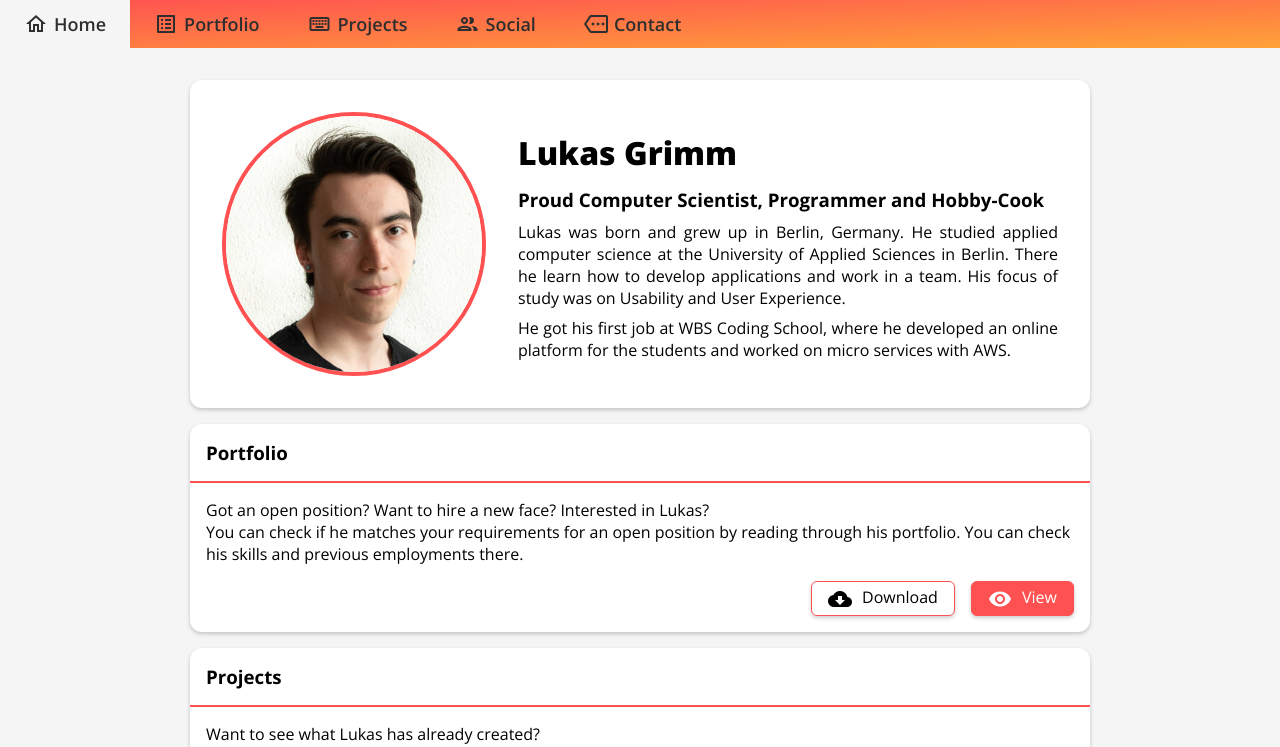
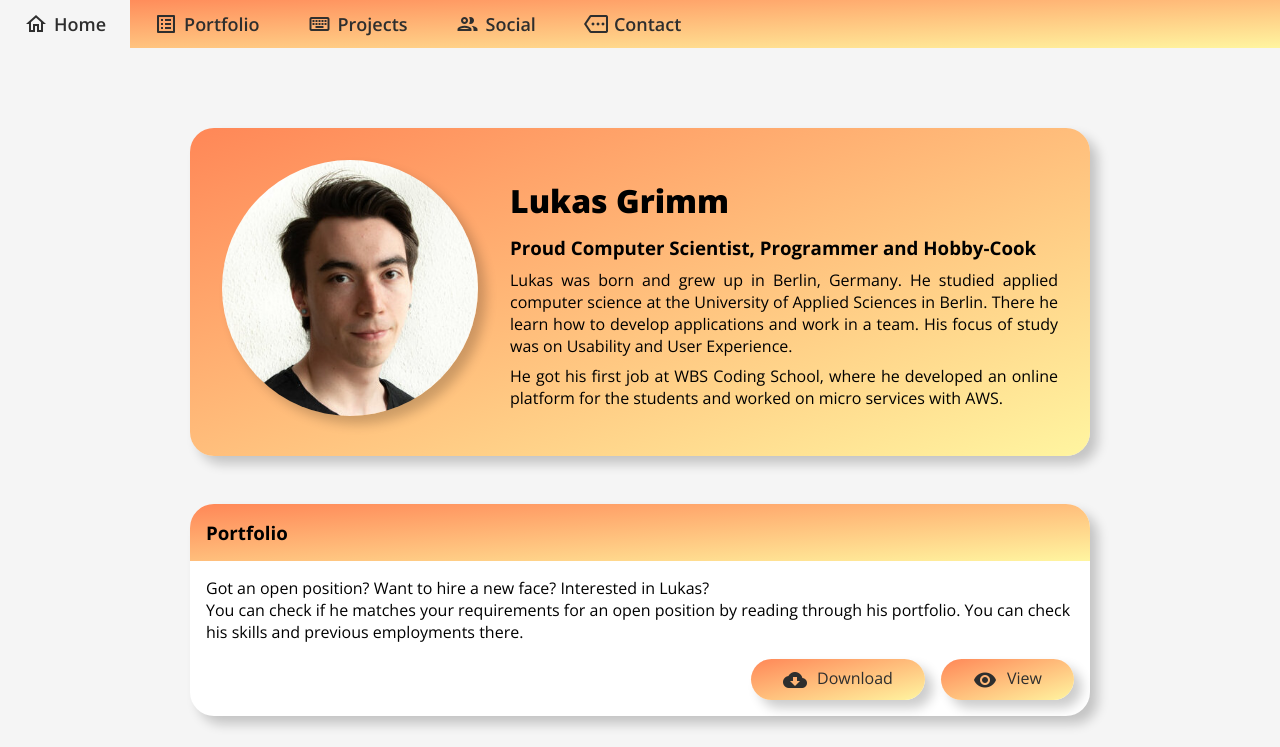
Before and after one commit to Untanky/homepage-old, a Nuxt app: page / in a window 1280 px wide. Shown: the top 747 px of the page. Built offline with nearby package versions, Linux system fonts and the light colour scheme.

Commit message:
Updated frontpage with color redesign

```diff
--- a/assets/scss/_variables.scss
+++ b/assets/scss/_variables.scss
@@ -1,16 +1,22 @@
-$primary: rgb(255, 81, 81);
+$primary: rgb(255, 135, 87);
 $primary-variation1: rgb(236, 126, 126);
 $primary-variation2: rgb(255, 159, 159);
 $text-on-primary: rgb(46, 46, 46);
 
-$secondary: rgb(255, 162, 56);
+$secondary: rgb(255, 245, 160);
 $secondary-variation1: rgb(139, 255, 158);
 $secondary-variation2: rgb(169, 255, 184);
 $text-on-secondary: rgb(46, 46, 46);
 
+$tertiary: rgb(255, 192, 56);
+$tertiary-variation1: rgb(139, 255, 158);
+$tertiary-variation2: rgb(169, 255, 184);
+$text-on-tertiary: rgb(46, 46, 46);
+
 $primary-secondary-gradient: linear-gradient(to bottom right, $primary, $secondary);
+$secondary-tertiary-gradient: linear-gradient(to bottom right, $secondary, $tertiary);
 
-$border-radius: 12px;
+$border-radius: 24px;
 
 $thin-border-primary: 1px solid $primary;
 $border-primary: 2px solid $primary;
@@ -19,5 +25,5 @@ $thick-border-primary: 4px solid $primary;
 $background-color: rgb(245, 245, 245);
 $card-background: rgb(255, 255, 255);
 
-$shadow: 0px 2px 4px 0 rgba(0, 0, 0, 0.2);
-$hover-shadow: 0px 4px 4px 0 rgba(0, 0, 0, 0.15);
+$shadow: 8px 8px 12px 0 rgba(0, 0, 0, 0.2);
+$hover-shadow: 4px 4px 6px 0 rgba(0, 0, 0, 0.15);
--- a/components/Card.vue
+++ b/components/Card.vue
@@ -1,9 +1,9 @@
 <template>
   <section class="card">
     <header
-      :class="{ 'has-border': headerBorder }"
+      class="header"
     >
-      <slot name="header" />
+        <slot name="header" />
     </header>
 
     <div class="body">
@@ -41,7 +41,7 @@ export default {
 
 .card {
   box-sizing: border-box;
-  background-color: white;
+  background: white;
   border-radius: $border-radius;
   box-shadow: $shadow;
 
@@ -49,19 +49,13 @@ export default {
     padding: 1em;
   }
 
-  header {
-    &.has-border {
-      border-bottom: $border-primary;
-    }
-
-    &:not(.has-border) {
-      padding-bottom: 0;
-    }
+  .header {
+    background: $primary-secondary-gradient;
+    border-radius: $border-radius $border-radius 0 0;
   }
 
   footer {
     &.has-border {
-      border-top: $border-primary;
     }
 
     &:not(.has-border) {
--- a/components/Introduction.vue
+++ b/components/Introduction.vue
@@ -51,7 +51,7 @@ export default {
   display: flex;
   flex-wrap: wrap;
   max-width: $landing-page-width;
-  background-color: white;
+  background: $primary-secondary-gradient;
   justify-content: center;
   align-content: center;
   padding: 1em;
@@ -73,7 +73,7 @@ export default {
       width: 256px;
       height: 256px;
       border-radius: 100%;
-      border: $thick-border-primary;
+      box-shadow: $shadow;
     }
   }
 
--- a/components/WebsiteContent.vue
+++ b/components/WebsiteContent.vue
@@ -59,7 +59,7 @@ export default {
 .website-content {
   max-width: $landing-page-width;
   text-align: left;
-  margin: 1em auto 0;
+  margin: 3em auto 0;
 
   header {
     h3 {
@@ -75,21 +75,27 @@ export default {
     .action {
       display: inline-block;
       color: inherit;
-      text-decoration: none;
-      padding: 0.25em 1em;
-      border: $thin-border-primary;
-      border-radius: $border-radius / 2;
+      background-color: transparent;
+      background-blend-mode: overlay;
+      text-decoration: white;
+      padding: 0.5em 2em;
+      border-radius: $border-radius;
       box-shadow: $shadow;
-      transition: 0.25s linear box-shadow;
+      transition: 0.25s linear box-shadow, 0.25s ease-in-out background-color;
 
       &:hover {
         box-shadow: $hover-shadow;
-        transition: 0.25s linear box-shadow;
+        transition: 0.25s linear box-shadow, 0.25s ease-in-out background-color;
       }
 
       &.primary {
-        background-color: $primary;
-        color: white;
+        background: $primary-secondary-gradient;
+        // background-color: $primary;
+        color: $text-on-primary;
+
+        &:hover {
+          background-color: rgb(163, 163, 163);
+        }
       }
 
       &:not(:last-child) {
--- a/layouts/default.vue
+++ b/layouts/default.vue
@@ -38,8 +38,8 @@ html {
   margin-bottom: 72px;
 
   @include tablet-up {
-    margin-top: 80px;
-    margin-bottom: 0;
+    margin-top: 8em;
+    margin-bottom: 5em;
   }
 }
 </style>
--- a/pages/index.vue
+++ b/pages/index.vue
@@ -13,7 +13,7 @@
         slot="footer"
       >
         <a
-          class="action"
+          class="action primary"
           href="data/en/cv.pdf"
           download
         >
```
